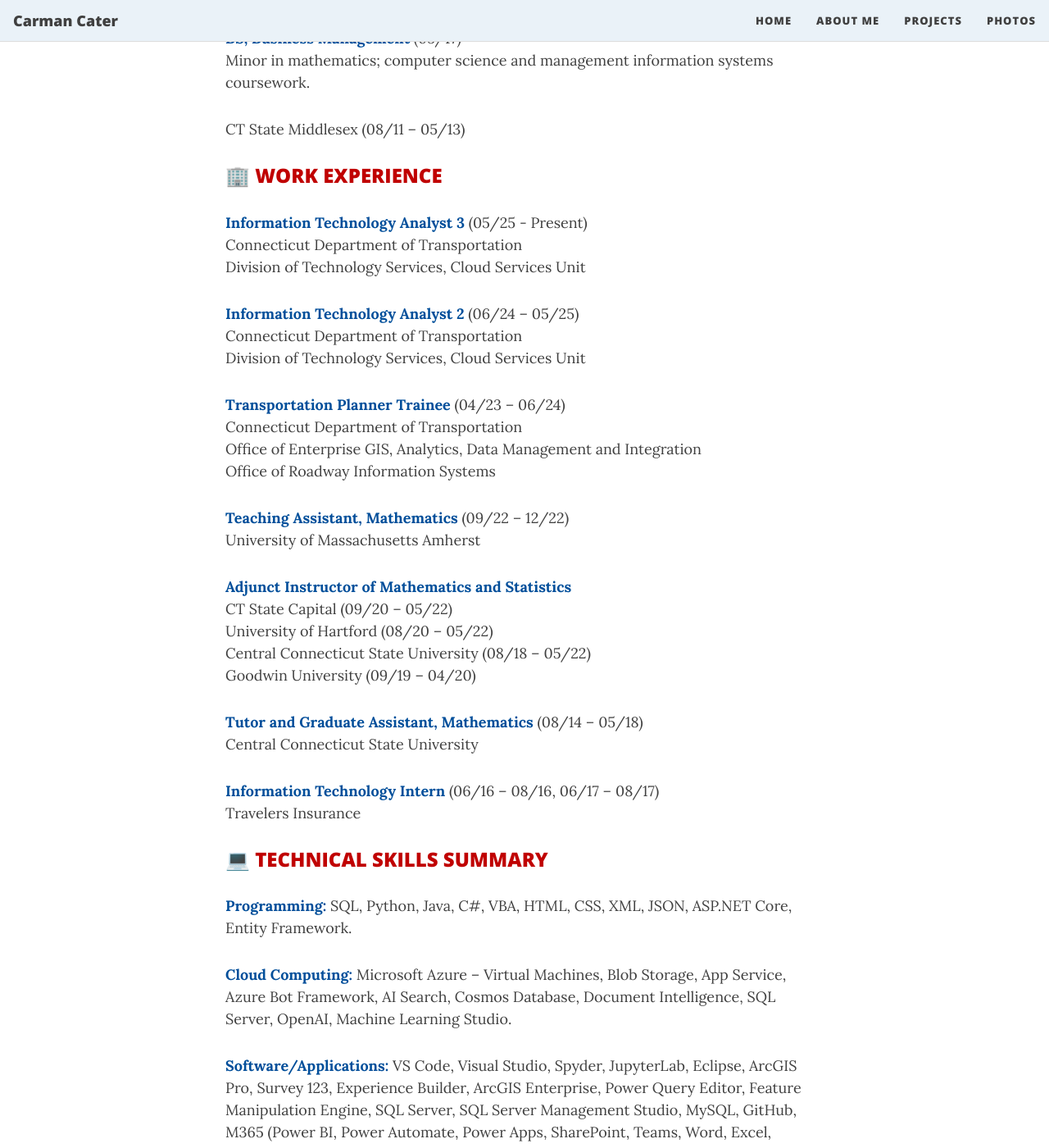
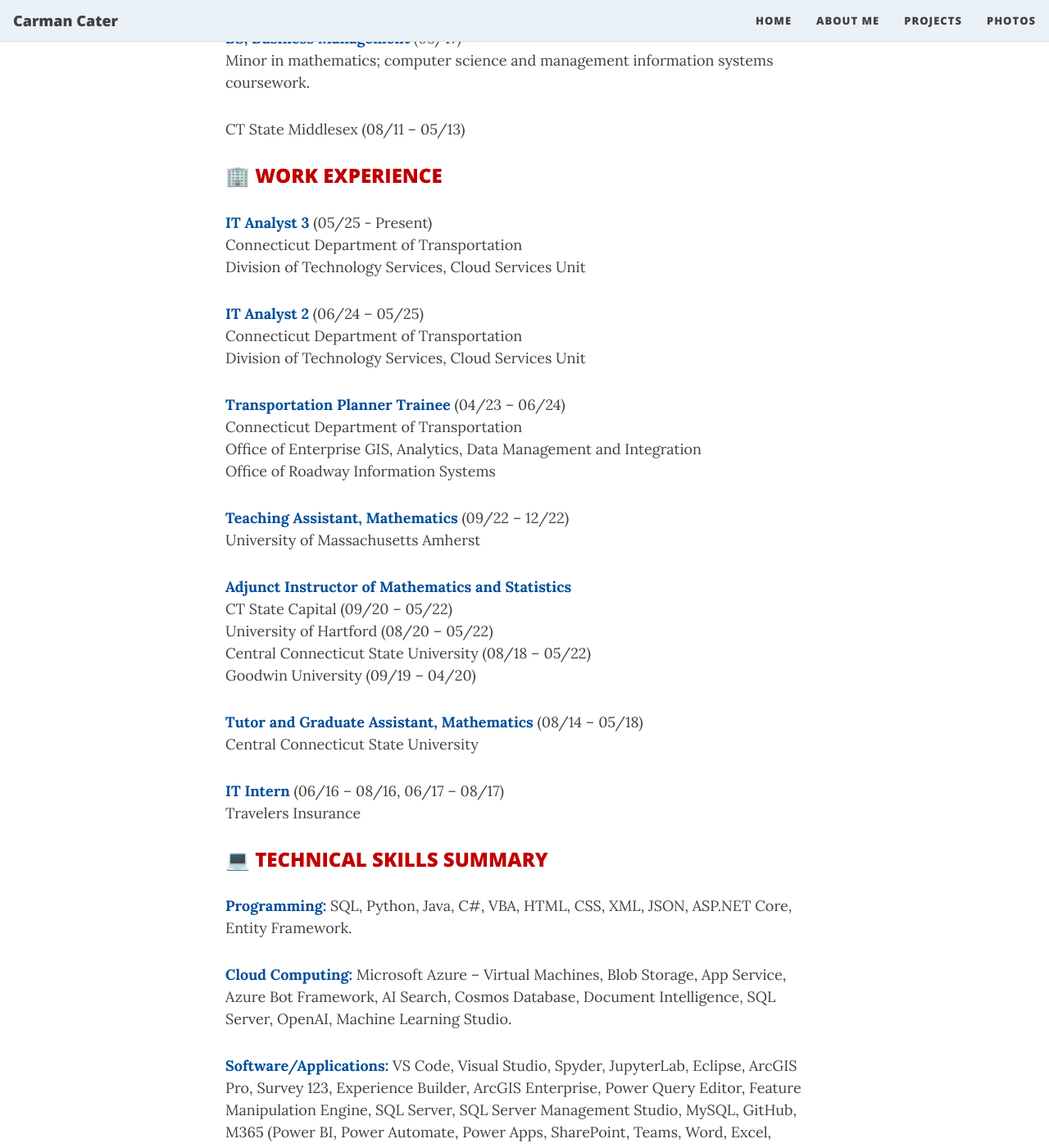
Before and after one commit to carmancater/carmancater.github.io, a Jekyll site: the page built from aboutme.md, in a window 1280 px wide and 1400 px high, scrolled down 430 px. Shown: the whole window at 82% size. Built offline with Jekyll 4.4.1, drawn with Linux system fonts in a browser that asks for light colours; nearby versions of some CDN libraries; emoji names are drawn with the system emoji font.

Commit message:
Update aboutme.md

```diff
--- a/aboutme.md
+++ b/aboutme.md
@@ -18,11 +18,11 @@
 
 ### :office: <span style="color: #C00000">WORK EXPERIENCE</span>
 
-<span style="color: #004E9A">**Information Technology Analyst 3**</span> (05/25 - Present)
+<span style="color: #004E9A">**IT Analyst 3**</span> (05/25 - Present)
 Connecticut Department of Transportation
 Division of Technology Services, Cloud Services Unit
 
-<span style="color: #004E9A">**Information Technology Analyst 2**</span> (06/24 – 05/25)
+<span style="color: #004E9A">**IT Analyst 2**</span> (06/24 – 05/25)
 Connecticut Department of Transportation
 Division of Technology Services, Cloud Services Unit
 
@@ -43,7 +43,7 @@
 <span style="color: #004E9A">**Tutor and Graduate Assistant, Mathematics**</span> (08/14 – 05/18)
 Central Connecticut State University
 
-<span style="color: #004E9A">**Information Technology Intern**</span> (06/16 – 08/16, 06/17 – 08/17)
+<span style="color: #004E9A">**IT Intern**</span> (06/16 – 08/16, 06/17 – 08/17)
 Travelers Insurance
 
 ### :computer: <span style="color: #C00000">TECHNICAL SKILLS SUMMARY</span>
```
